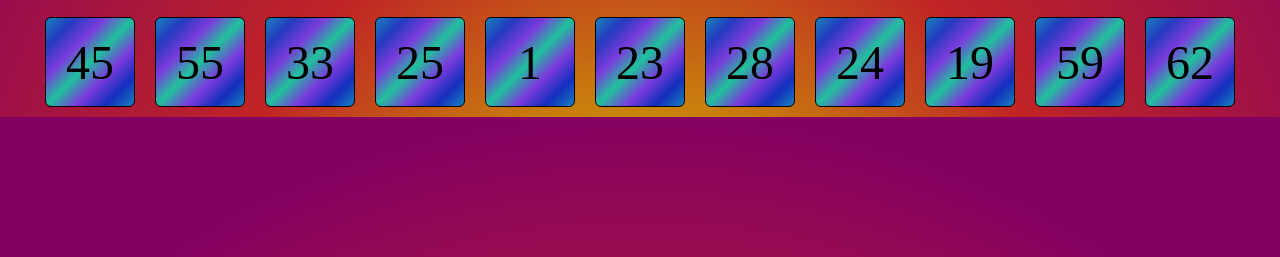
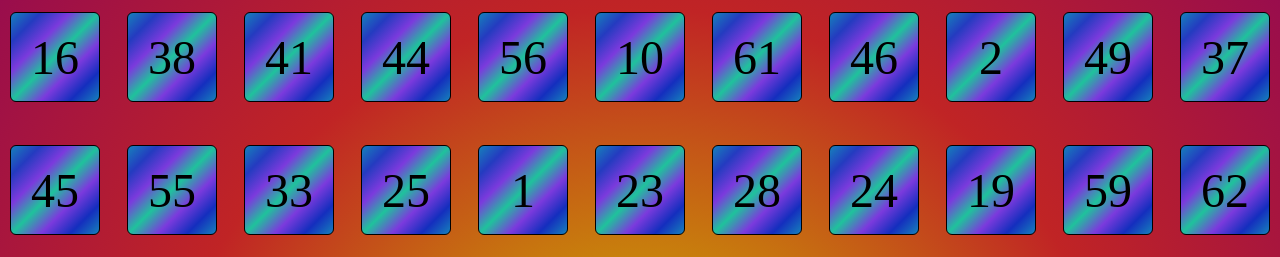
Before and after one commit to marie-josee67/JeuxSupManipEssaie, a plain HTML site: page index.html in a window 1280 px wide. Shown: the part 543-800 px from the top of the page. Drawn offline with Linux system fonts and the light colour scheme.

Commit message:
correction visuel

```diff
--- a/css/style.css
+++ b/css/style.css
@@ -1,5 +1,4 @@
 *{
-background: radial-gradient(circle at 50% 130%,#ccac00 10%, #c02425 40%,#850161  80%);
     box-sizing: border-box;
     margin: 0;
     padding: 0;
@@ -7,10 +6,21 @@ width: 100vw;
     justify-content: center;
     align-items: center;
 }
+body{
+
+    background: radial-gradient(circle at 50% 130%,#ccac00 10%, #c02425 40%,#850161  80%);
+}
+
 #board{
     display:flex;
     flex-wrap: wrap;
+    justify-content: space-between;
+    align-items:center;
+    width: 100%;
+    height: 100vh;
+    /*border: solid 2px blue;*/
 }
+
 .box{
     width:90px;
     height:90px;
```
Also changed, not shown: index.html (+0 -4 lines). Lines whose indentation alone changed are shown as unchanged.
